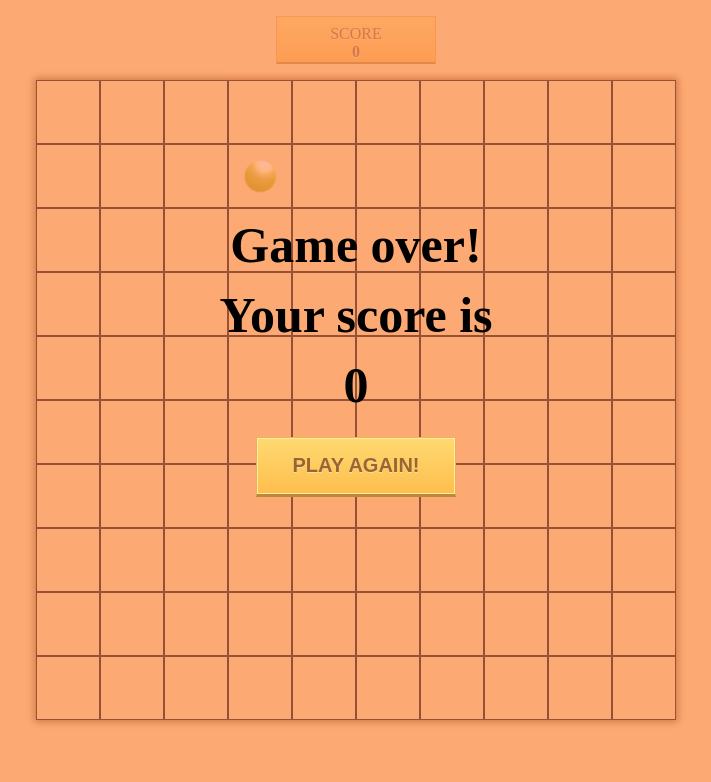
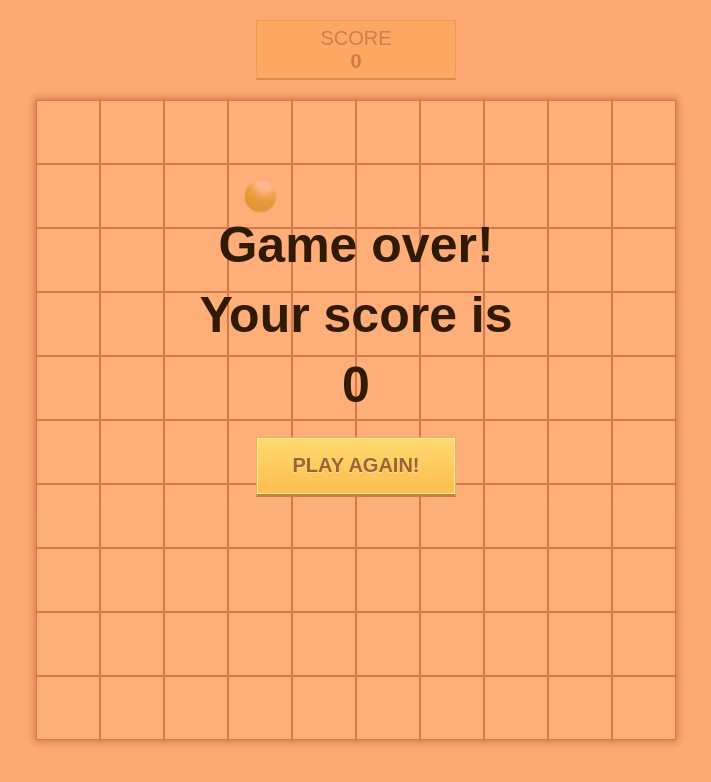
Before and after one commit to monikacil/Furry-Game-Without-Furry, a plain HTML site: page index.html in a window 1280 px wide. Shown: the whole page, without its empty margins (284-995 px from the left). Drawn offline with Linux system fonts and the light colour scheme.

Commit message:
fixed disappearing ball and little changes in style

```diff
--- a/css/style.css
+++ b/css/style.css
@@ -3,6 +3,7 @@
 }
 
 body {
+    font-family: sans-serif;
     margin: 0;
     padding: 0;
     background-color: #fedd9b;
@@ -19,10 +20,11 @@ section#score div {
   -webkit-box-shadow: 0 0 7px 2px rgba(153,102,51,1);
   -moz-box-shadow: 0 0 7px 2px rgba(153,102,51,1);
   box-shadow: 0 0 7px 2px rgba(153,102,51,1);
+  background-color: #fee9aa;
 }
 
 #board  > div {
-  border: 1px solid black;
+  border: 1px solid #996633;
   float: left;
   width: 64px;
   height: 64px;
@@ -33,17 +35,15 @@ section#score div {
   width: 10em;
   height: 3em;
   text-align: center;
-  padding: 0.5em;
+  padding: 0.3em;
   border-radius: 1px;
   margin: 1em auto;
   background: #feda71;
-  background: -webkit-gradient(linear, 0 0, 0 bottom, from(#feda71), to(#febe4d));
-  background: -moz-linear-gradient(#feda71, #febe4d);
-  background: linear-gradient(#feda71, #febe4d);
   border: solid 1px #eab551;
   border-bottom: solid 2px #b98a37;
   color: #996633;
   text-shadow: 0 1px 0 #fedd9b;
+  font-size: 20px;
 }
 .furry-left {
   background-image: url('../images/pacman.png');
@@ -93,7 +93,7 @@ section#over div {
   font-size: 50px;
   line-height: 70px;
   font-weight: bolder;
-  color: black;
+  color: #321A02;
 }
 
 .invisible {
--- a/js/game.js
+++ b/js/game.js
@@ -64,7 +64,10 @@ function Game(){
             this.board[this.index(this.coin.x,this.coin.y)].classList.remove("coin");
             this.score++;
             document.querySelector("#score strong").innerText = this.score;
-            this.coin = new Coin();
+            do{
+                this.coin = new Coin();
+            }
+            while(this.furry.x === this.coin.x && this.furry.y === this.coin.y);
             this.showCoin();
         }
     };
--- a/js/out.js
+++ b/js/out.js
@@ -154,7 +154,10 @@ function Game(){
             this.board[this.index(this.coin.x,this.coin.y)].classList.remove("coin");
             this.score++;
             document.querySelector("#score strong").innerText = this.score;
-            this.coin = new Coin();
+            do{
+                this.coin = new Coin();
+            }
+            while(this.furry.x === this.coin.x && this.furry.y === this.coin.y);
             this.showCoin();
         }
     };
```
